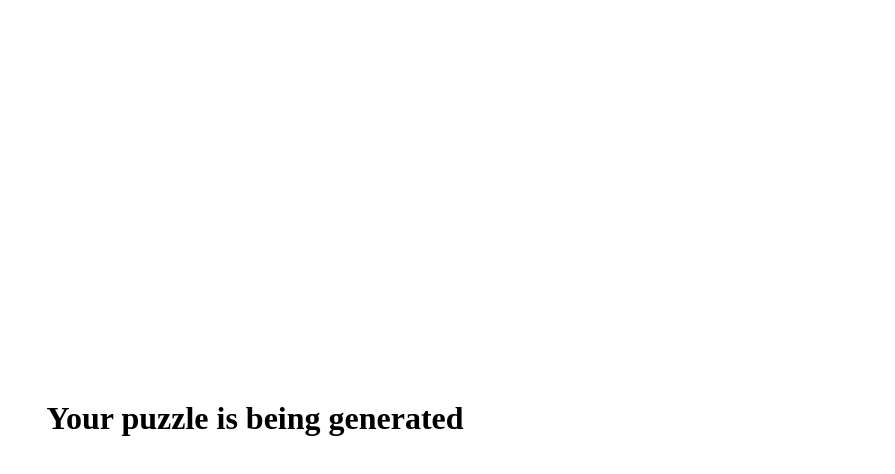
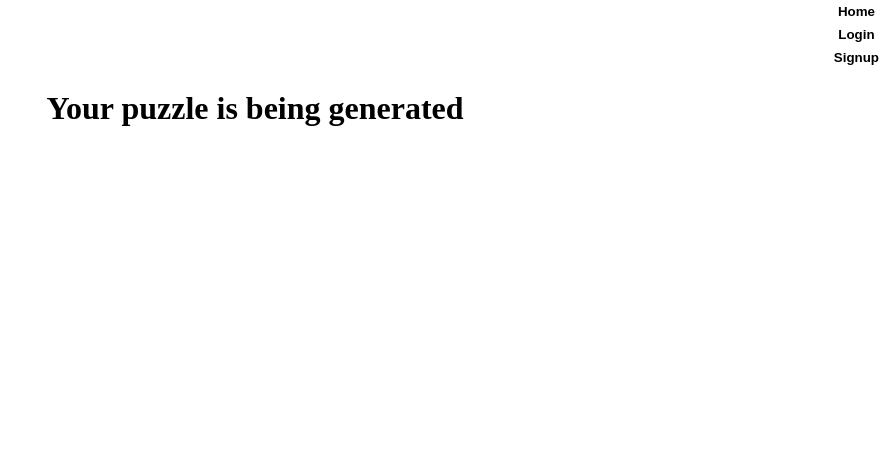
Before and after one commit to ned-park/sudoku, a React (Vite) app: page / in a window 1280 px wide. Shown: the top 474 px of the page, without its empty margins (385-1280 px from the left). Built offline with nearby package versions, Linux system fonts and the light colour scheme.

Commit message:
feat: style updates

```diff
--- a/src/App.css
+++ b/src/App.css
@@ -1,6 +1,16 @@
+* {
+  box-sizing: border-box;
+}
+
 body {
+  min-height: 100vh;
+  margin: 0;
+}
+
+#root {
   display: flex;
-  justify-content: center;
+  flex-direction: column;
+  justify-content: flex-start;
   align-items: center;
   min-height: 100vh;
 }
@@ -11,8 +21,19 @@ a {
   cursor: pointer;
 }
 
-.container {
+.header {
+  justify-self: flex-start;
+  width: 100%;
   display: flex;
+  justify-content: flex-end;
+}
+
+.wrapper {
+  align-self: center;
+  justify-self: stretch;
+  flex-grow: 1;
+  display: flex;
+  flex-direction: column;
   justify-content: center;
 }
 
@@ -20,7 +41,6 @@ a {
   display: flex;
   justify-content: flex-start;
   align-items: center;
-  border: 1px solid red;
   padding: none;
   margin: none;
 }
@@ -156,3 +176,30 @@ h2 {
 .boxbottom {
   border-bottom: 3px solid black;
 }
+
+form {
+  display: flex;
+  flex-direction: column;
+  align-self: center;
+  gap: 0.5rem;
+  margin-bottom: 10rem;
+}
+
+ul {
+  list-style-type: none;
+  padding: 0;
+  margin: 0;
+  display: flex;
+  flex-direction: column;
+  align-items: center;
+
+}
+
+button {
+  background: none;
+  box-shadow: none;
+  border: none;
+  padding: 0.25rem 1rem;
+  cursor: pointer;
+  font-weight: bold;
+}
--- a/src/App.jsx
+++ b/src/App.jsx
@@ -1,13 +1,21 @@
-import { useEffect, useReducer } from "react";
+import { useEffect, useReducer, useState } from "react";
 import "./App.css";
 import { solutionXor } from "./utilities/board";
 import { reducer, reducerDefaults } from "./utilities/reducer";
 import { BoardWrapper } from "./components/BoardWrapper";
 import { runWorker } from "./utilities/board";
+import { Login } from "./components/Login";
+import { Signup } from "./components/Signup";
+import { Header } from "./components/Header";
+import { useAuthContext } from "./hooks/useAuthContext";
 
 function App() {
   const [boardStuff, dispatch] = useReducer(reducer, reducerDefaults);
+  const [showLogin, setShowLogin] = useState(false);
+  const [showSignup, setShowSignup] = useState(false);
+  const { user } = useAuthContext();
 
+  console.log(user);
   useEffect(() => {
     try {
       const sudoku = JSON.parse(localStorage.getItem("sudoku"));
@@ -31,9 +39,7 @@ function App() {
     }
   }, []);
 
-  return (
-    <>
-      {!boardStuff.isLoaded ? (
+  let content = !boardStuff.isLoaded ? (
     !boardStuff.isWon ? (
       <h1>Your puzzle is being generated</h1>
     ) : (
@@ -41,7 +47,7 @@ function App() {
     )
   ) : (
     boardStuff.board && (
-          <>
+      <div className="wrapper">
         <h1 className="fromRight">Sudoku</h1>
         <section className="container">
           <BoardWrapper boardStuff={boardStuff} dispatch={dispatch} />
@@ -49,9 +55,19 @@ function App() {
         <h2 className="fromLeft">
           <a href="https://github.com/ned-park/sudoku">By Ned</a>
         </h2>
-          </>
+      </div>
     )
-      )}
+  );
+  if (showLogin) {
+    content = <Login setShowLogin={setShowLogin} />;
+  } else if (showSignup) {
+    content = <Signup setShowSignup={setShowSignup} />;
+  }
+
+  return (
+    <>
+      <Header setShowLogin={setShowLogin} setShowSignup={setShowSignup} />
+      {content}
     </>
   );
 }
--- a/src/components/Login.jsx
+++ b/src/components/Login.jsx
@@ -16,7 +16,7 @@ export function Login({ setShowLogin }) {
   };
 
   return (
-    <section className="container center">
+    <section className="wrapper">
       <Form fields={fields} onSubmit={onSubmit} submitText="Login" />
     </section>
   );
--- a/src/components/Signup.jsx
+++ b/src/components/Signup.jsx
@@ -23,7 +23,7 @@ export function Signup() {
   };
 
   return (
-    <section className="container center">
+    <section className="wrapper">
       <Form fields={fields} onSubmit={onSubmit} submitText="Signup" />
     </section>
   );
```
Lines whose indentation alone changed are shown as unchanged.
